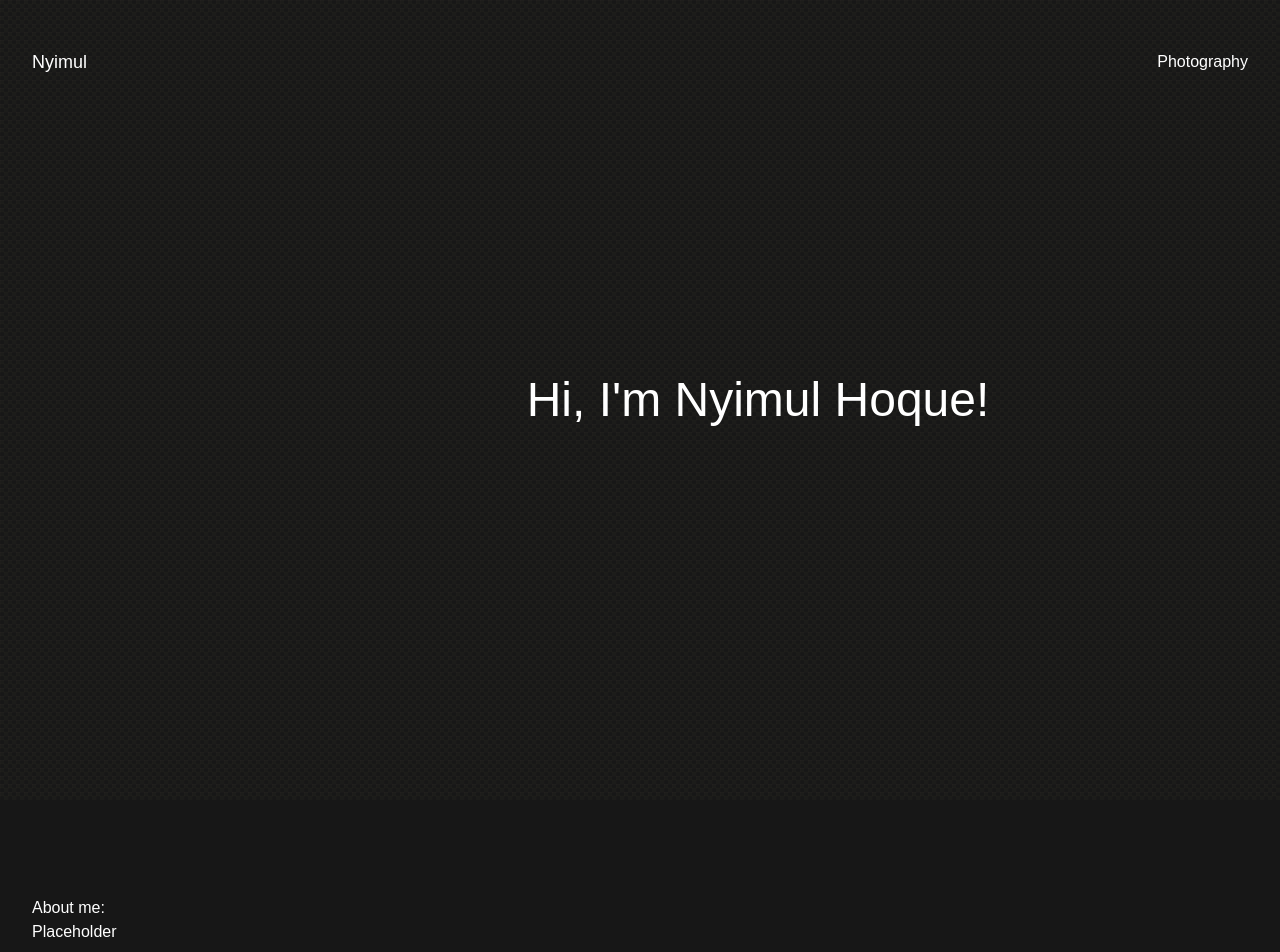
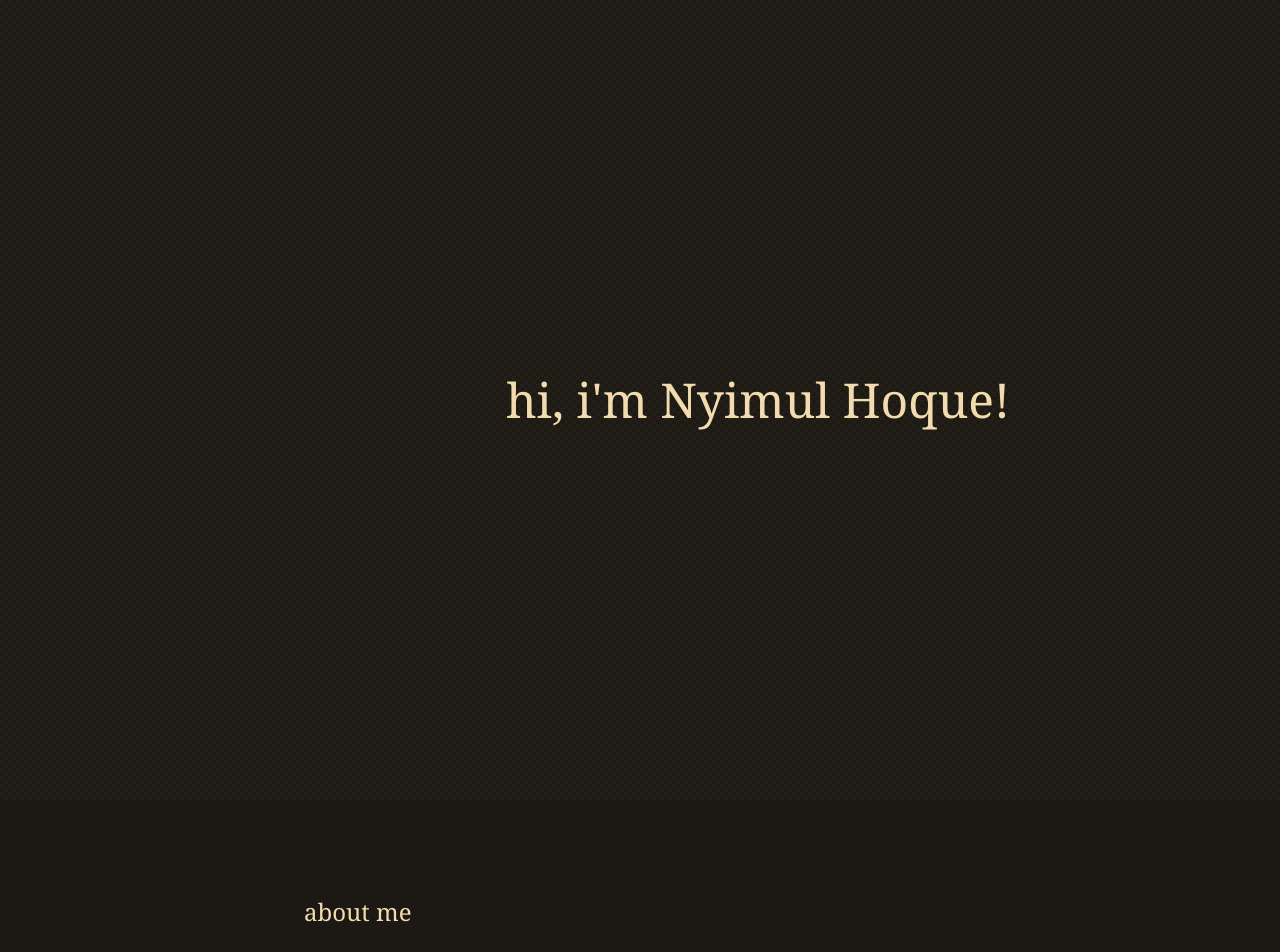
Before and after one commit to nyimul/nyimul.com, a Next.js app: page / in a window 1280 px wide. Shown: the top 952 px of the page. Built offline with nearby package versions, Linux system fonts and the light colour scheme.

Commit message:
Super simple initial website

```diff
--- a/app/globals.css
+++ b/app/globals.css
@@ -2,7 +2,11 @@
 
 :root {
   --background: #ffffff;
-  --foreground: #171717;
+  --foreground: #1C1914;
+  --color-heading: #f2dbae;
+  --color-body: #E8D5B7;
+  --color-subtle: #8B7355;
+  --color-accent: #C87941;
 }
 
 @theme inline {
@@ -21,6 +25,19 @@
 
 body {
   background: var(--background);
-  color: var(--foreground);
-  font-family: Arial, Helvetica, sans-serif;
+  color: var(--color-body);
+  font-family: Georgia, 'Times New Roman', serif;
 }
+
+h1, h2, h3, h4, h5, h6 {
+  color: var(--color-heading);
+  font-family: Georgia, 'Times New Roman', serif;
+}
+
+a {
+  color: var(--color-accent);
+}
+
+a:hover {
+  color: var(--color-heading);
+}
--- a/app/page.tsx
+++ b/app/page.tsx
@@ -1,7 +1,7 @@
 
 export default function Home() {
   return (
-    <main className="bg-neutral-900 text-white min-h-screen px-8 pb-16 relative">
+    <main className="min-h-screen px-8 pb-16 relative" style={{backgroundColor: '#1C1914'}}>
       {/* Cloth texture: SVG warp/weft grid fixed over the entire page */}
       <svg
         aria-hidden="true"
@@ -25,9 +25,10 @@ export default function Home() {
       </svg>
       <div className="relative h-screen">
         <nav className="flex justify-between items-center pt-12">
-          <span className="text-lg">Nyimul</span>
+          {/* This is the top left corner placeholder: */}
+          {/* <span className="text-lg" style={{color: 'var(--color-subtle)'}}>Nyimul</span> */}
           <div className="flex gap-8">
-            <a href="#">Photography</a>
+            {/* <a href="#">Photography</a> */}
             {/* <a href="#">Music</a> */}
             {/* <a href="#">Wedding</a> */}
             {/* <a href="#">Tax Return Video Game</a> */}
@@ -103,15 +104,24 @@ export default function Home() {
                 strokeDasharray="10 13 17 12 15 10 19 14"
                 mask="url(#mask-c3)" />
             </svg>
-            <h1 className="text-5xl text-center">Hi, I&apos;m Nyimul Hoque!</h1>
+            <h1 className="text-5xl text-center">hi, i&apos;m Nyimul Hoque!</h1>
           </div>
         </section>
       </div>
-      <section className="mt-24">
-        <h2>About me:</h2>
-        <p>Placeholder</p>
+      <section className="mt-24 max-w-2xl mx-auto">
+        <h2 className="text-2xl mb-6">about me</h2>
+        <p className="leading-relaxed">
+          I&apos;m a software engineer focused on backend, data, and
+          full-stack development, with experience building scalable
+          healthcare systems using Python, PySpark, Databricks, Kafka,
+          Azure, .NET, Java, and React. Currently, I work at Humana on
+          intake and automation platforms that support large-scale
+          Medicare and Medicaid workflows. Outside of engineering,
+          I&apos;m passionate about music, photography, and building
+          creative, user-focused projects.
+        </p>
       </section>
-      <section className="mt-24">
+      {/* <section className="mt-24">
         <h2>Experience</h2>
       </section>
       <section className="mt-24">
@@ -119,7 +129,7 @@ export default function Home() {
       </section>
       <section className="mt-24">
         <h2>Contact</h2>
-      </section>
+      </section> */}
     </main>
   );
 }
```
